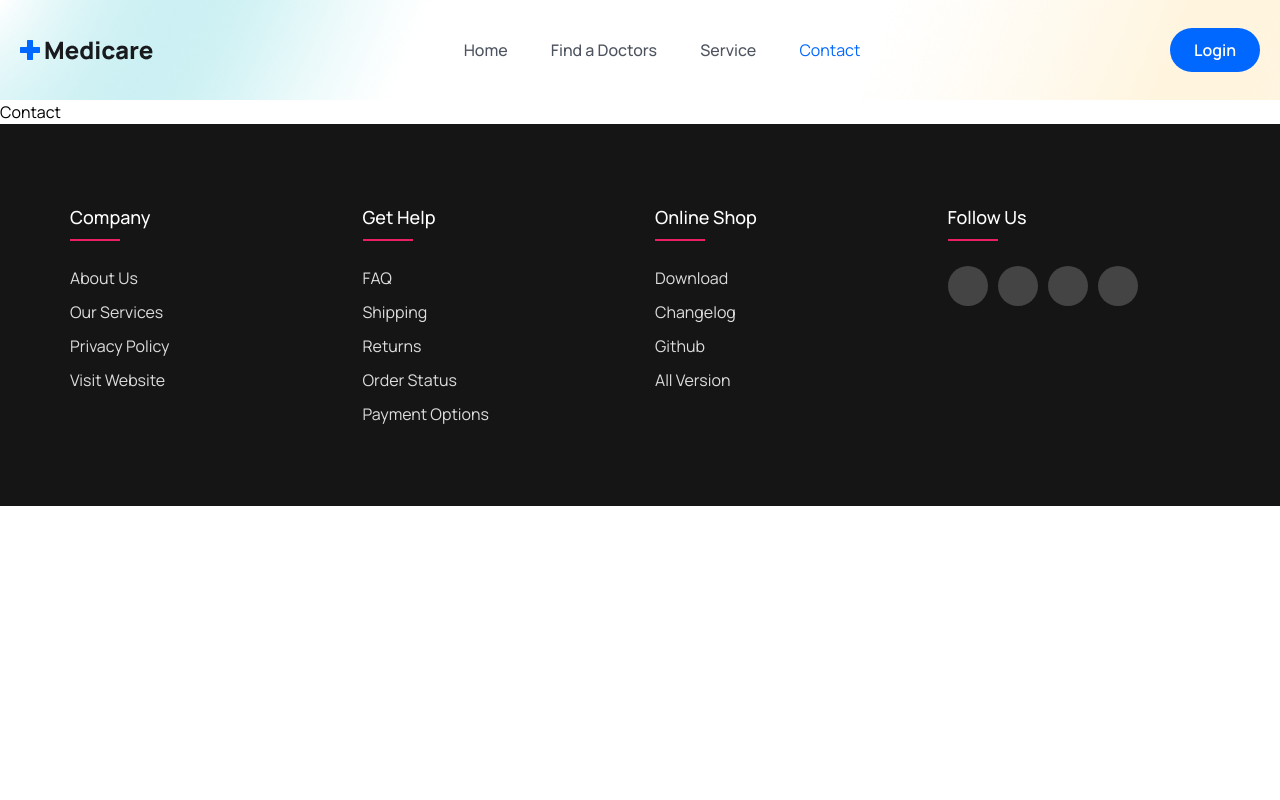
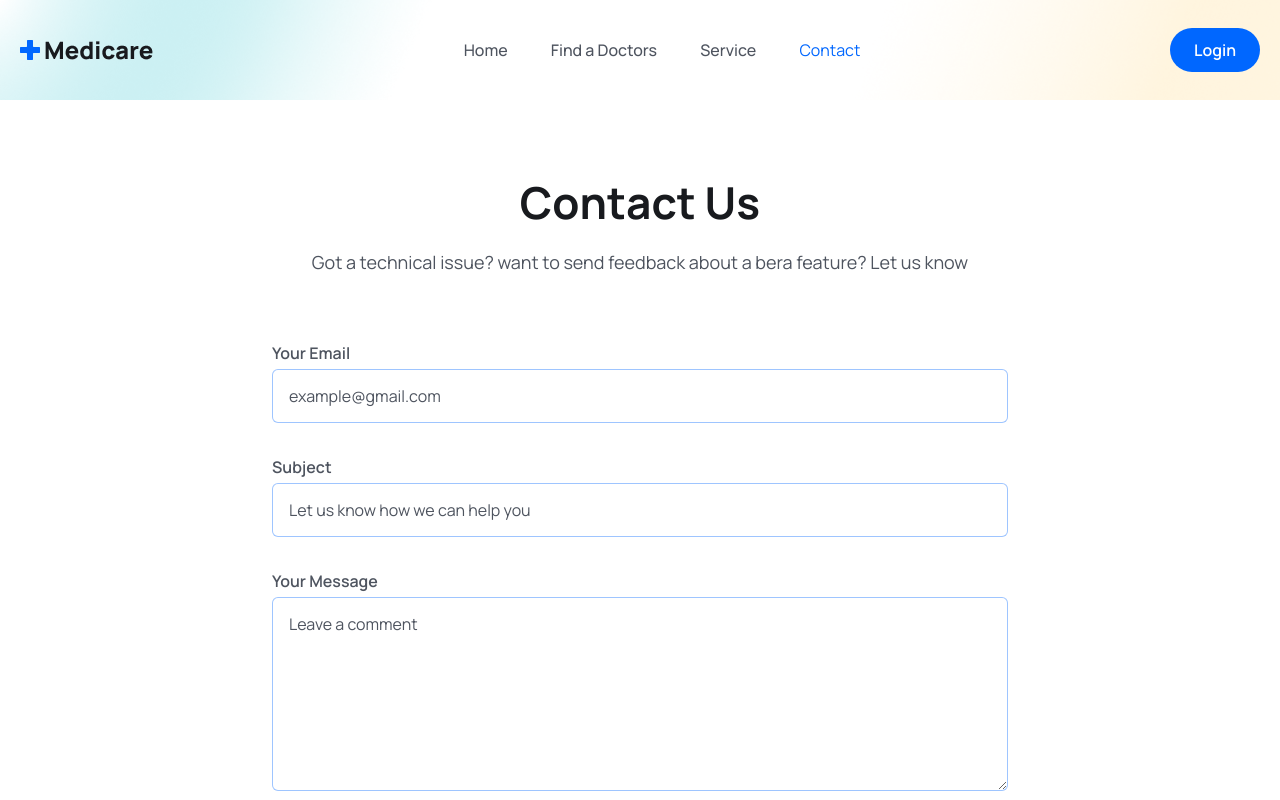
Before and after one commit to SalmanMohammed2001/Doctor_Appointement, a React (Vite) app: page /contact in a window 1280 px wide. Shown: the top 800 px of the page. Built offline with nearby package versions, Linux system fonts and the light colour scheme.

Commit message:
image upload cloudinary success

```diff
--- /dev/null
+++ b/config.ts
@@ -0,0 +1 @@
+export  const  BASE_URL= `http://localhost:8080/`
--- a/package.json
+++ b/package.json
@@ -10,6 +10,7 @@
     "preview": "vite preview"
   },
   "dependencies": {
+    "axios": "^1.6.7",
     "react": "^18.2.0",
     "react-dom": "^18.2.0",
     "react-icons": "^5.0.1",
--- a/src/index.css
+++ b/src/index.css
@@ -28,7 +28,14 @@
         @apply bg-[url('./assets/images/hero-bg.png')] bg-no-repeat bg-center bg-cover
     }
     .bd{
-        @apply border-2 border-solid border-amber-400
+        @apply border-2 border-solid border-r-red-700
+    }
+
+    .form_label{
+        @apply text-textColor font-semibold text-[16px] mb-2
+    }
+    .form_input{
+        @apply w-full px-4 py-3 border border-solid border-[#0066ff61] focus:outline-none focus:border-primaryColor text-[16px] leading-7 text-headingColor placeholder:text-textColor cursor-pointer rounded-md
     }
 
 }
--- a/src/pages/Contact.tsx
+++ b/src/pages/Contact.tsx
@@ -1,9 +1,45 @@
 
 
 const Contact = () => {
+    // @ts-ignore
     return (
         <div>
-           <h1>Contact</h1>
+            <section className={"px-4 mx-auto max-w-screen-md "}>
+                <h2 className={"heading text-center"}>Contact Us</h2>
+                <p className={"text-center mb-8 lg:mb-16 font-light text_para"}> Got a technical issue? want to send feedback about a bera feature? Let us know
+                </p>
+                <form action="" className={"space-y-8"}>
+                    <div>
+                        <label htmlFor="email" className={"form_label"}>Your Email</label>
+                        <input type="email"
+                               id={"email"}
+                               placeholder={"example@gmail.com"}
+                               className={"form_input mt-1"}
+                        />
+                    </div>
+
+                    <div>
+                        <label htmlFor="subject" className={"form_label"}>Subject</label>
+                        <input type="text"
+                               id={"subject"}
+                               placeholder={"Let us know how we can help you"}
+                               className={"form_input mt-1"}
+                        />
+                    </div>
+                    <div className={"sm:col-span-2"}>
+                        <label htmlFor="message" className={"form_label"}>Your Message</label>
+                        <textarea
+                               id={"message"}
+                               placeholder={"Leave a comment"}
+                               className={"form_input mt-1"}
+                               rows={6}
+                        />
+                    </div>
+
+                    <button className={"btn rounded sm:w-fit"}>Submit</button>
+                </form>
+
+            </section>
         </div>
     );
 };
--- a/src/pages/Doctors/DoctorAbout.tsx
+++ b/src/pages/Doctors/DoctorAbout.tsx
@@ -45,6 +45,7 @@ const DoctorAbout = () => {
                 </ul>
             </div>
 
+
             <div className={"mt-14"}>
                 <h3 className={"text-[20px] leading-[20px] text-headingColor font-semibold"}>
                     Experiences</h3>
@@ -56,6 +57,8 @@ const DoctorAbout = () => {
                         <p className={"text-[16px] leading-6 font-medium text-textColor"}>Sr.Surgeon</p>
                         <p className={"text-[14px] leading-6 font-medium text-textColor]"}>New Hospital,New York</p>
                     </li>
+
+
                     <li className={"p-4 rounded bg-[#fff9ea]"}>
                         <span className={"text-yellowColor text-[15px] leading-6 font-semibold"}>
                             {formateDate("10-17-2010")} - {formateDate("10-17-2010")}
--- a/src/pages/Doctors/Doctors.tsx
+++ b/src/pages/Doctors/Doctors.tsx
@@ -11,7 +11,7 @@ const Doctors = () => {
                 <div className="container text-center">
                     <h2 className={"heading"}> Find a Doctor</h2>
                     <div
-                        className="max-w-[570px] mt[30px] mx-auto bg-[#0066ff2c] rounded-md flex items-center justify-between mt-5  ">
+                        className="max-w-[570px] mt-[30px] mx-auto bg-[#0066ff2c] rounded-md flex items-center justify-between ">
 
                         <input type="search"
                                className={"py-4 pl-4 pr-2 bg-transparent w-full focus:outline-none cursor-pointer placeholder:text-textColor "}
--- a/src/pages/Doctors/DoctorsDetails.tsx
+++ b/src/pages/Doctors/DoctorsDetails.tsx
@@ -56,6 +56,7 @@ const DoctorsDetails = () => {
                     </div>
 
                  <div>
+
                      <SidePanel/>
                  </div>
                 </div>
--- a/src/pages/Doctors/Feedback.tsx
+++ b/src/pages/Doctors/Feedback.tsx
@@ -29,6 +29,7 @@ const Feedback = () => {
                         </div>
                     </div>
 
+
                     <div className={"flex gap-1"}>
                         {
                             [...Array(5).keys()].map((_, index) =>
@@ -38,6 +39,7 @@ const Feedback = () => {
                         }
                     </div>
                 </div>
+
             </div>
 
             {!showfeedbackForm && <div className={"text-center"}>
--- a/src/pages/Doctors/FeedbackForm.tsx
+++ b/src/pages/Doctors/FeedbackForm.tsx
@@ -54,7 +54,7 @@ const FeedbackForm = () => {
                        </h3>
 
                     <textarea className={"border border-solid border-[#0066ff34] " +
-                        "focus:outline outline-primaryColor w-full px-4 py-3 rounded-md "}
+                        "focus:outline-primaryColor w-full px-4 py-3 rounded-md "}
                               rows={5} placeholder={"Write a Message"}
                     onChange={(e)=>setReview(e.target.value)}
                     />
--- a/src/pages/Login.tsx
+++ b/src/pages/Login.tsx
@@ -30,7 +30,7 @@ const Login = () => {
                         />
                     </div>
                     <div className={"mb-5"}>
-                        <input type="password" placeholder={"Enter the password"} name={"email"} value={formData.password}
+                        <input type="password" placeholder={"Enter the password"} name={"password"} value={formData.password}
                                onChange={handleInputChange}
                                className={"w-full  py-3 border-b border-solid border-[#0066ff61] focus:outline-none" +
                                    " focus:border-primaryColor text-[16px] " +
--- a/src/pages/Signup.tsx
+++ b/src/pages/Signup.tsx
@@ -2,6 +2,7 @@ import signup from '../assets/images/signup.gif'
 import avatar from '../assets/images/doctor-img01.png'
 import {Link} from "react-router-dom";
 import {useState} from "react";
+import uploadImageCloudinary from "../utils/uploadImageCloudinary.ts";
 
 
 const Signup = () => {
@@ -20,17 +21,17 @@ const Signup = () => {
         setFormData({...formData, [e.target.name]: e.target.value})
     }
 
-    const handleFileInpurChange = (e: any) => {
+    const handleFileInpurChange = async (e: any) => {
        const  file:any=e.target.files[0]
-
-        //latter we will use cloudfoundry upload
-        console.log(file)
+     const  data=   await uploadImageCloudinary(file)
+        console.log(data)
     }
 
     const submitHandle=async  (event: { preventDefault: () => void; })=>{
         event.preventDefault()
 
 
+        console.log(formData)
     }
 
 
@@ -53,7 +54,7 @@ const Signup = () => {
 
                         <form action="" onSubmit={submitHandle}>
                             <div className={"mb-5"}>
-                                <input type="email" placeholder={"Full Name"} name={"name"} value={formData.name} onChange={handleInputChange}
+                                <input type="text" placeholder={"Full Name"} name={"name"} value={formData.name} onChange={handleInputChange}
 
                                        className={"w-[90%] pr-4  py-3 border-b border-solid border-[#0066ff61] focus:outline-none" +
                                            " focus:border-primaryColor text-[16px] " +
@@ -61,7 +62,7 @@ const Signup = () => {
                                 />
                             </div>
                             <div className={"mb-5"}>
-                                <input type="email" placeholder={"Enter Your Email"} name={"email"} value={formData.email} onChange={handleInputChange}
+                                <input type="text" placeholder={"Enter Your Email"} name={"email"} value={formData.email} onChange={handleInputChange}
 
                                        className={"w-[90%] pr-4  py-3 border-b border-solid border-[#0066ff61] focus:outline-none" +
                                            " focus:border-primaryColor text-[16px] " +
@@ -69,7 +70,7 @@ const Signup = () => {
                                 />
                             </div>
                             <div className={"mb-5"}>
-                                <input type="email" placeholder={"Enter Your password"} name={"password"} value={formData.password} onChange={handleInputChange}
+                                <input type="text" placeholder={"Enter Your password"} name={"password"} value={formData.password} onChange={handleInputChange}
 
                                        className={"w-[90%] pr-4  py-3 border-b border-solid border-[#0066ff61] focus:outline-none" +
                                            " focus:border-primaryColor text-[16px] " +
--- /dev/null
+++ b/src/utils/uploadImageCloudinary.ts
@@ -0,0 +1,23 @@
+
+const upload_preset=import.meta.env.VITE_UPLOAD_PRESET
+const cloud_name=import.meta.env.VITE_CLOUD_NAME
+const  uploadImageCloudinary = async file=>{
+
+    const  uploadData=new FormData()
+    uploadData.append('file',file)
+    uploadData.append('upload_preset',upload_preset)
+    uploadData.append('cloud_name',cloud_name)
+
+
+    const response= await fetch(`https://api.cloudinary.com/v1_1/${cloud_name}/image/upload`,{
+      method:'post',
+        body:uploadData
+    })
+
+    const data=response.json()
+
+    return data
+
+}
+
+export default uploadImageCloudinary
```
Also changed, not shown: 1 other file (tests, documents, lock files or other folders).
